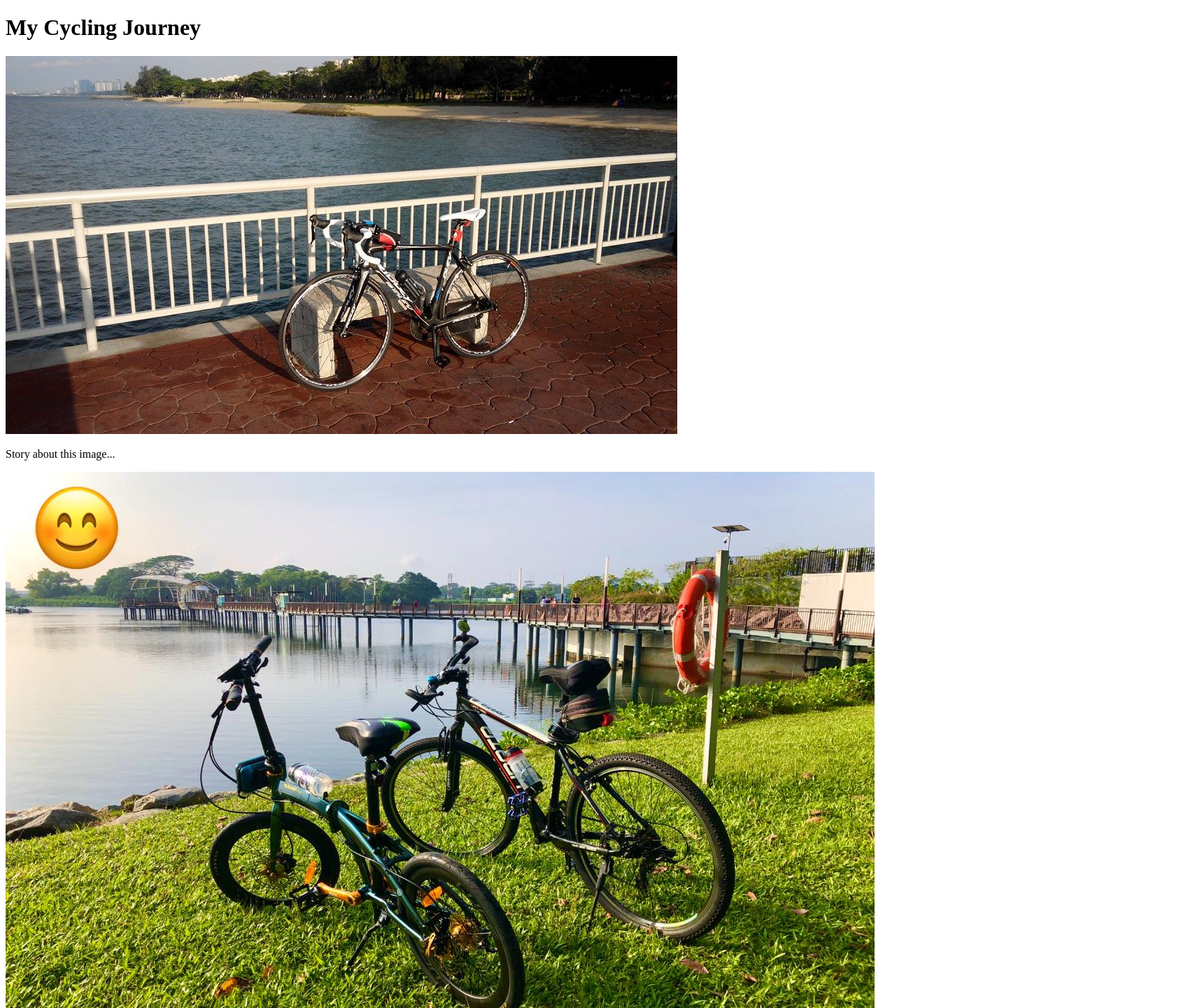
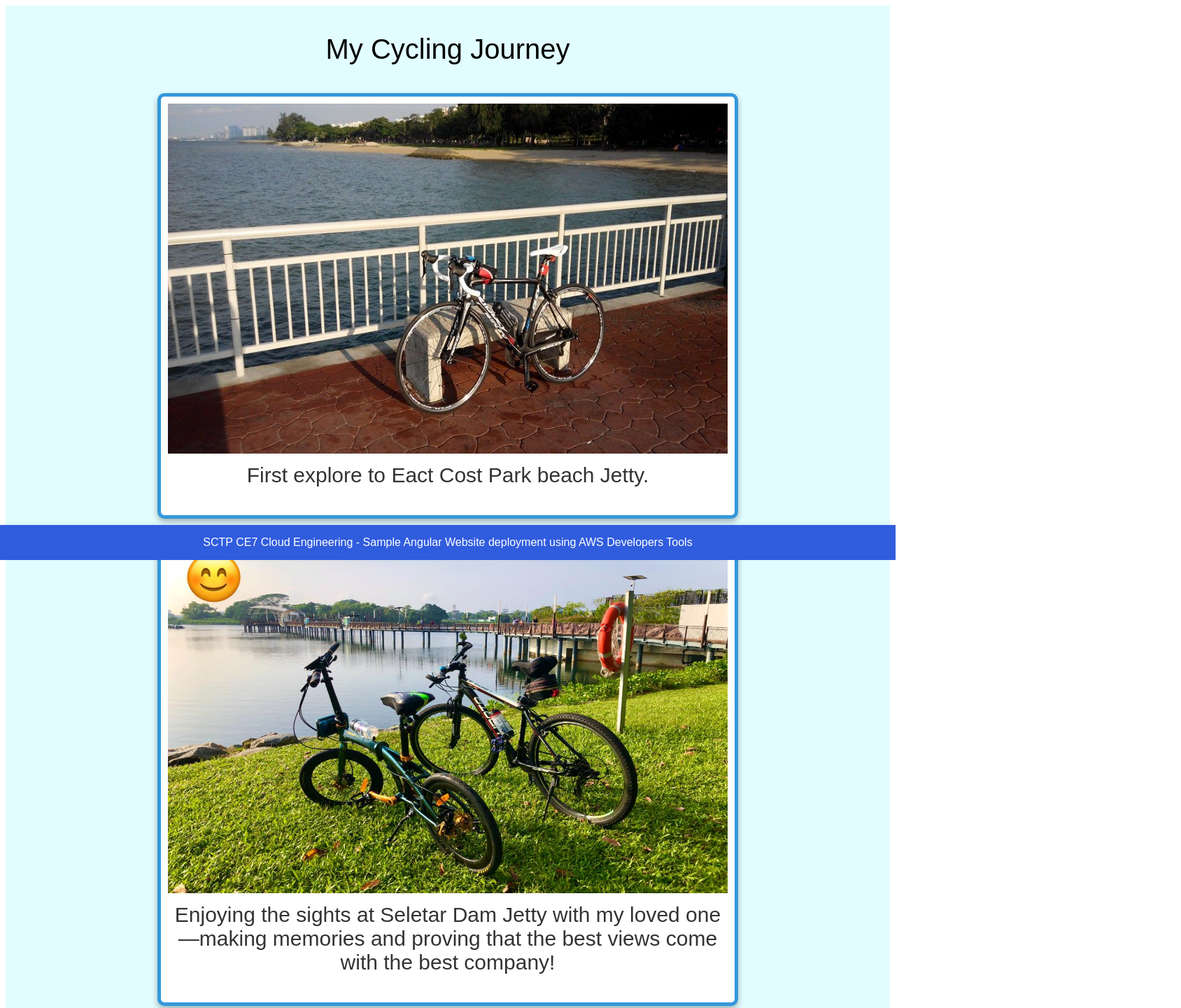
Before and after one commit to tcwong2024/CE7-M2-ST-Angular-Web-Application, an Angular app: page / in a window 1280 px wide. Shown: the top 1440 px of the page at 70% size, 1688 px wide, since content can reach past the window. Built offline with nearby package versions, Linux system fonts and the light colour scheme.

Commit message:
modify cycling-story component

```diff
--- a/src/app/cycling-story/cycling-story.component.css
+++ b/src/app/cycling-story/cycling-story.component.css
@@ -0,0 +1,83 @@
+html,
+body {
+  height: 100%;
+  margin: 0;
+}
+
+.parent {
+  display: flex;
+  flex-direction: column;
+  align-items: center;
+  justify-content: center;
+  background-color: #e2fdff;
+  height: "100%";
+  width: "100%";
+}
+
+.container {
+  width: 80%;
+  height: 100%;
+  text-align: center;
+}
+
+.image-container {
+  border: 5px solid #3498db;
+  border-radius: 10px;
+  box-shadow: 0 4px 8px rgba(0, 0, 0, 0.3);
+  padding: 10px;
+  background-color: #fff;
+  width: max-content;
+  margin: auto;
+  text-align: center;
+  margin-bottom: 20px;
+}
+
+.images {
+  width: 100%;
+  height: auto;
+  border-radius: 10px;
+}
+
+.image-caption {
+  margin-top: 10px;
+  font-size: 18px;
+  color: #333;
+  font-family: Arial, sans-serif;
+  font-size: 30px;
+  width: 800px;
+}
+
+.font-header {
+  font-family: Arial, sans-serif;
+  font-size: 40px;
+}
+
+.img-size {
+  width: 800px;
+  height: 500px;
+}
+
+.footer {
+    background-color:#305CDE;
+    color: #fff;
+    text-align: center;
+    /* padding: 5px;  */
+    position: fixed;
+    bottom: 0;
+    width: 100%;
+    box-shadow: 0 -2px 5px rgba(90, 86, 124, 0.1);
+    font-family: Arial, sans-serif;
+  }
+
+  .footer a {
+    color: #fff;
+    text-decoration: none;
+  }
+
+  .footer a:hover {
+    text-decoration: underline;
+  }
+
+  .empty-line {
+    padding: 200px;
+  }
--- a/src/app/cycling-story/cycling-story.component.html
+++ b/src/app/cycling-story/cycling-story.component.html
@@ -1,21 +1,95 @@
-<div class="cycling-story">
-  <h1>My Cycling Journey</h1>
-  <img src="assets/img_ecp_beach.jpg" alt="img_ecp_beach" />
-  <p>Story about this image...</p>
+<div class="parent">
+  <div class="header-container">
+    <p class="font-header">My Cycling Journey</p>
+  </div>
 
-  <img src="assets/img_seletar_dam.jpg" alt="img_seletar_dam" />
-  <p>Story about this image...</p>
+  <div class="container">
+    <div class="image-container">
+      <div class="images">
+        <img
+          class="img-size"
+          src="assets/img_ecp_beach.jpg"
+          alt="img_ecp_beach"
+        />
+        <p class="image-caption">
+          First explore to Eact Cost Park beach Jetty.
+        </p>
+      </div>
+    </div>
 
-  <img src="assets/img_cycling_photo_shooting.jpg" alt="img_cycling_photo_shooting" />
-  <p>Story about this image...</p>
+    <div class="image-container">
+      <div class="images">
+        <img
+          class="img-size"
+          src="assets/img_seletar_dam.jpg"
+          alt="img_seletar_dam"
+        />
+        <p class="image-caption">
+          Enjoying the sights at Seletar Dam Jetty with my loved one—making
+          memories and proving that the best views come with the best company!
+        </p>
+      </div>
+    </div>
 
-  <img src="assets/route_half_singapore.jpg" alt="route_half_singapore" />
-  <p>Story about this image...</p>
+    <div class="image-container">
+      <div class="images">
+        <img
+          class="img-size"
+          src="assets/img_cycling_photo_shooting.jpg"
+          alt="img_cycling_photo_shooting"
+        />
+        <p class="image-caption">
+          Here’s my bulky camera gear, capturing stunning views while
+          cycling—back when smartphones were still just a sci-fi fantasy!
+        </p>
+      </div>
+    </div>
 
-  <img src="assets/route_north_to_south.jpg" alt="route_north_to_south" />
-  <p>Story about this image...</p>
+    <div class="image-container">
+      <div class="images">
+        <img
+          class="img-size"
+          src="assets/route_half_singapore.jpg"
+          alt="route_half_singapore"
+        />
+        <p class="image-caption">
+          Cycling route to explore North East area - Changi Vilage, ECP beach
+          and Marina Bay Sands.
+        </p>
+      </div>
+    </div>
 
-  <img src="assets/img_servicing_bike.jpg" alt="img_servicing_bike" />
-  <p>Story about this image...</p>
+    <div class="image-container">
+      <div class="images">
+        <img
+          class="img-size"
+          src="assets/route_north_to_south.jpg"
+          alt="route_north_to_south"
+        />
+        <p class="image-caption">
+          Cycling route to explore North South area - Sentosa Islands.
+        </p>
+      </div>
+    </div>
 
+    <div class="image-container">
+      <div class="images">
+        <img
+          class="img-size"
+          src="assets/img_servicing_bike.jpg"
+          alt="img_servicing_bike"
+        />
+        <p class="image-caption">
+          Giving my bike a DIY spa day, so it's fresh and fabulous for our next
+          adventure!
+        </p>
+      </div>
+    </div>
+  </div>
+  <div class="empty-line"></div>
+
+  <footer class="footer">
+    <p>SCTP CE7 Cloud Engineering - Sample Angular Website deployment using AWS Developers Tools</p>
+
+  </footer>
 </div>
--- a/src/app/cycling-story/cycling-story.component.ts
+++ b/src/app/cycling-story/cycling-story.component.ts
@@ -3,8 +3,6 @@ import { Component } from '@angular/core';
 @Component({
   selector: 'app-cycling-story',
   templateUrl: './cycling-story.component.html',
-  styleUrls: ['./cycling-story.component.css']
+  styleUrls: ['./cycling-story.component.css'],
 })
-export class CyclingStoryComponent {
-
-}
+export class CyclingStoryComponent {}
```
